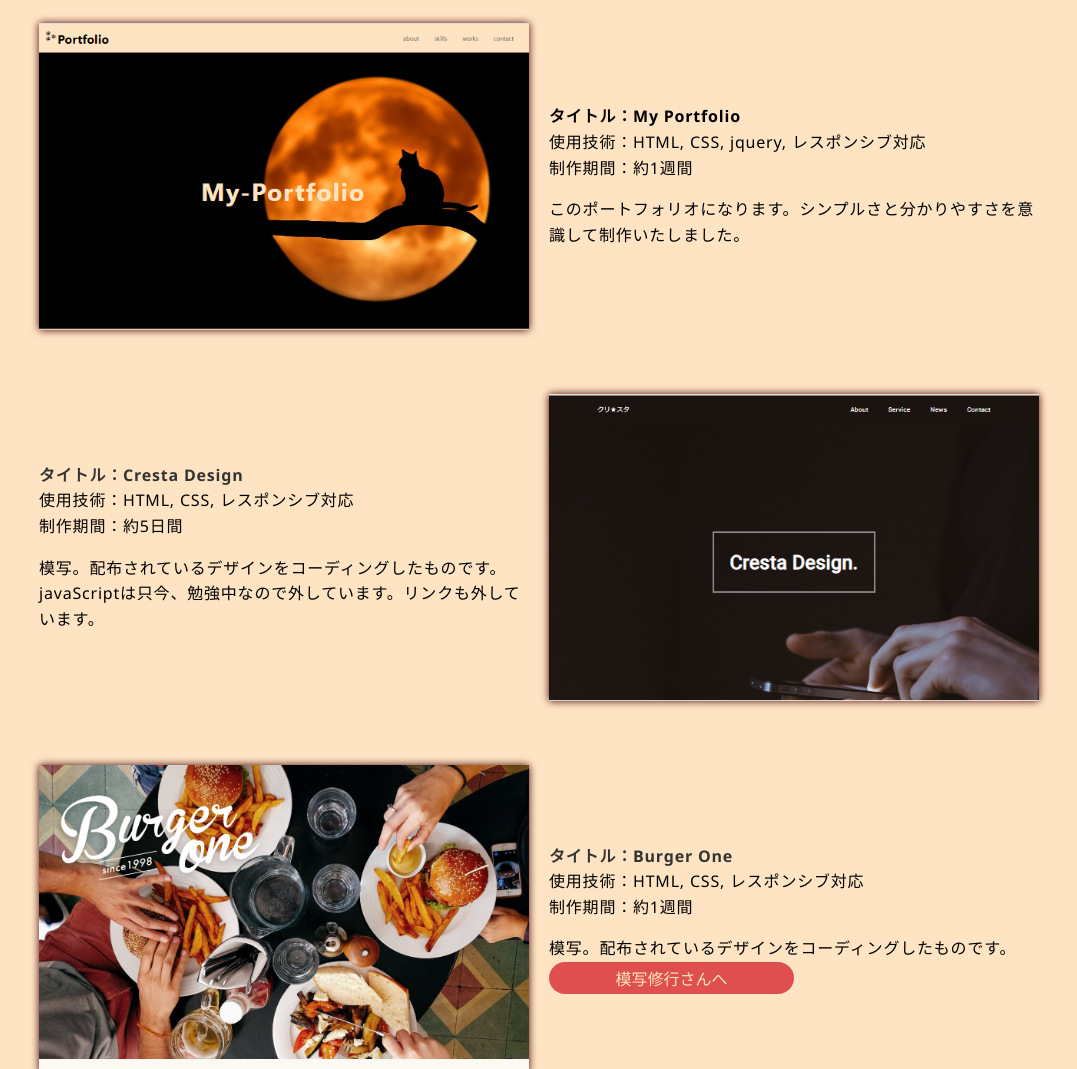
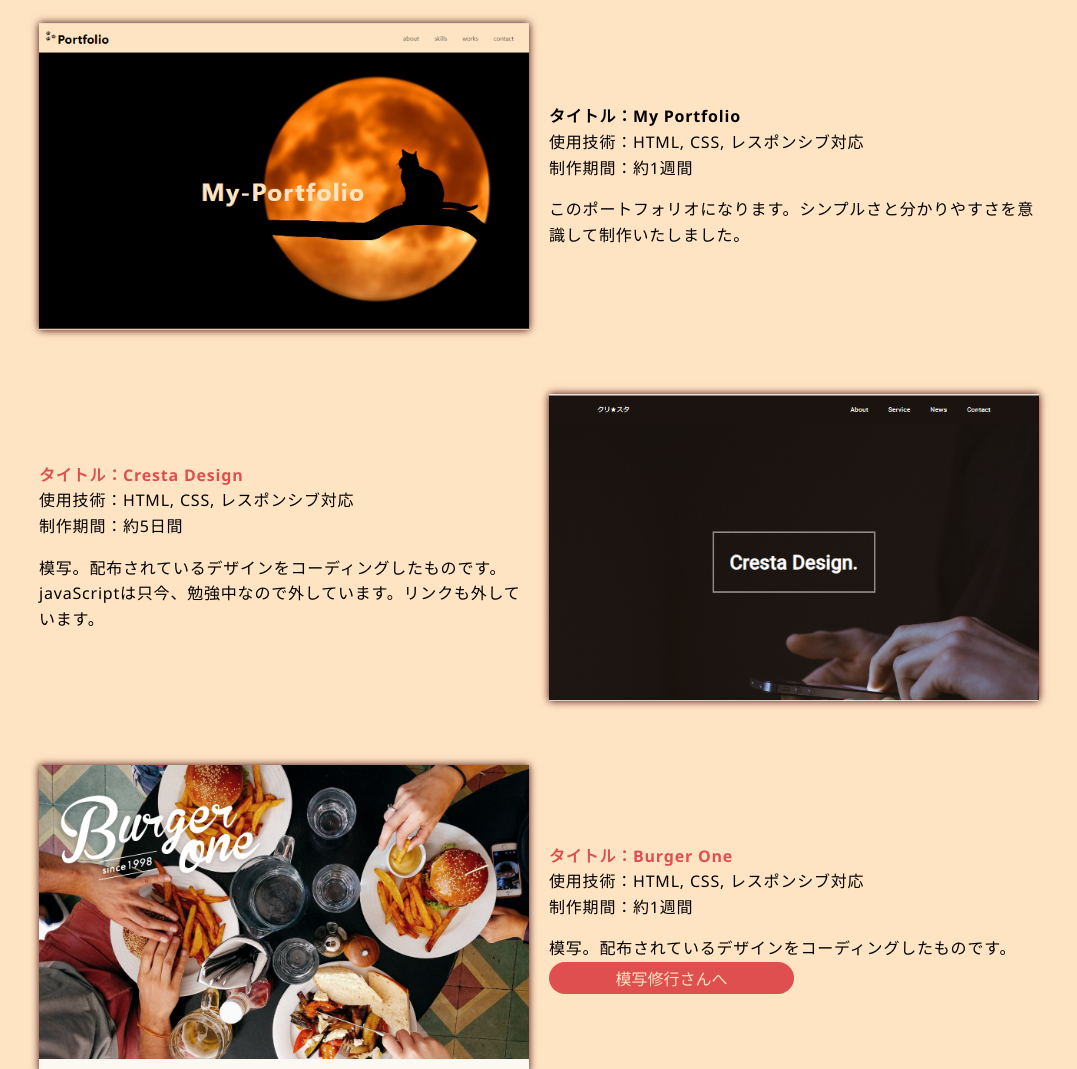
Before and after one commit to poponeko0410/poponeko0410, a plain HTML site: page index.html in a window 1280 px wide. Shown: the part 2240-3309 px from the top of the page, without its empty margins (101-1178 px from the left). Drawn offline with nearby package versions, Linux system fonts and the light colour scheme.

Commit message:
Add files via upload

```diff
--- a/css/style.css
+++ b/css/style.css
@@ -130,6 +130,9 @@ ul{
 .work-title{
   font-weight: bold;
 }
+.work-title a{
+  color: #df4f4f;
+}
 .work-desk{
   margin-top: 16px;
 }
--- a/index.html
+++ b/index.html
@@ -87,7 +87,7 @@
           </div>
           <div class="work-text">
             <p class="work-title">タイトル：My Portfolio</p>
-            <p class="work-skill">使用技術：HTML, CSS, jquery, レスポンシブ対応</p>
+            <p class="work-skill">使用技術：HTML, CSS, レスポンシブ対応</p>
             <p class="work-time">制作期間：約1週間</p>
             <p class="work-desk">このポートフォリオになります。シンプルさと分かりやすさを意識して制作いたしました。
             </p>
@@ -98,7 +98,7 @@
             <img src="image/screenshot (12).png" alt="">
           </div>
           <div class="work-text">
-            <a href=""><p class="work-title">タイトル：Cresta Design</p></a>
+            <p class="work-title"><a href="https://poponeko0410.github.io/silver-guide/">タイトル：Cresta Design</a></p>
             <p class="work-skill">使用技術：HTML, CSS, レスポンシブ対応</p>
             <p class="work-time">制作期間：約5日間</p>
             <p class="work-desk">模写。配布されているデザインをコーディングしたものです。javaScriptは只今、勉強中なので外しています。リンクも外しています。
@@ -110,7 +110,7 @@
             <img src="image/screenshot (11).png" alt="">
           </div>
           <div class="work-text">
-            <a href=""><p class="work-title">タイトル：Burger One</p></a>
+            <p class="work-title"><a href="https://poponeko0410.github.io/expert-umbrella/">タイトル：Burger One</a></p>
             <p class="work-skill">使用技術：HTML, CSS, レスポンシブ対応</p>
             <p class="work-time">制作期間：約1週間</p>
             <p class="work-desk">模写。配布されているデザインをコーディングしたものです。</p>
```
